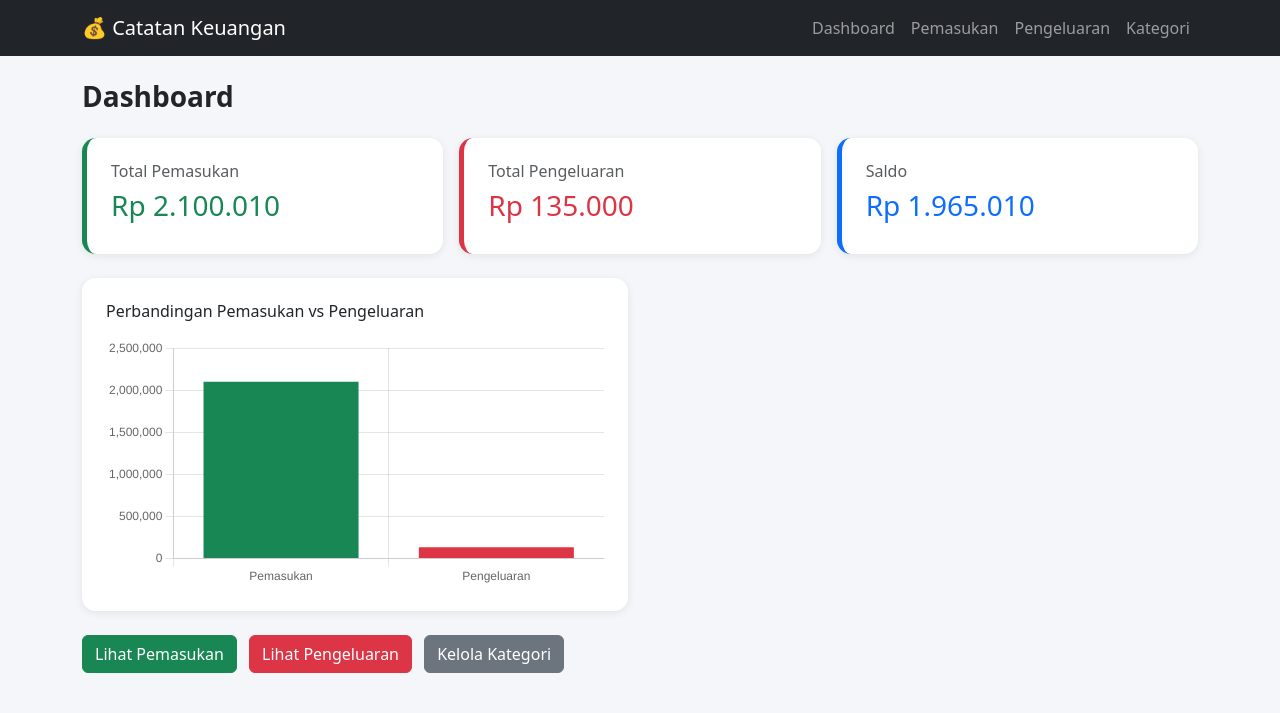
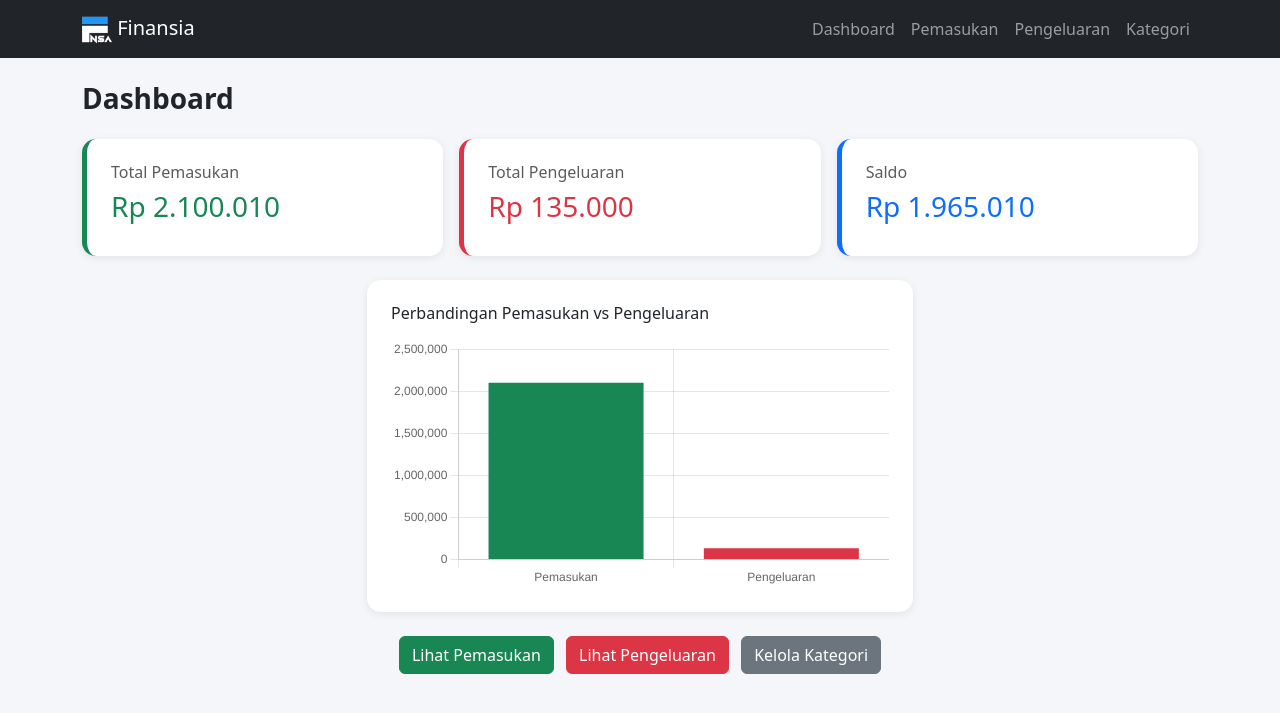
Before and after one commit to frashsym/Finansia, a PHP site: page / in a window 1280 px wide. Shown: the top 713 px of the page. Run offline with PHP 8.4, Linux system fonts and the light colour scheme; data comes from the database, SQL or seed files in the repository.

Commit message:
done banget

```diff
--- a/config/navbar.php
+++ b/config/navbar.php
@@ -1,6 +1,7 @@
 <nav class="navbar navbar-expand-lg navbar-dark bg-dark mb-4">
     <div class="container">
-        <a class="navbar-brand" href="<?= $base ?>index.php">💰 Catatan Keuangan</a>
+        <a class="navbar-brand" href="<?= $base ?>index.php">
+            <img src="<?= $base ?>assets/fnsa.png" style="width: 30px; height: 30px;" alt="Logo"> Finansia </a>
         <button class="navbar-toggler" type="button" data-bs-toggle="collapse" data-bs-target="#navbarMenu">
             <span class="navbar-toggler-icon"></span>
         </button>
--- a/index.php
+++ b/index.php
@@ -5,12 +5,12 @@ $base = "";
 // Ambil total pemasukan
 $query1 = mysqli_query($koneksi, "SELECT SUM(jumlah) AS total FROM pemasukan");
 $row1 = mysqli_fetch_assoc($query1);
-$total_pemasukan = $row1['total'] ? $row1['total'] : 0;
+$total_pemasukan = $row1['total'] ?? 0;
 
 // Ambil total pengeluaran
 $query2 = mysqli_query($koneksi, "SELECT SUM(jumlah) AS total FROM pengeluaran");
 $row2 = mysqli_fetch_assoc($query2);
-$total_pengeluaran = $row2['total'] ? $row2['total'] : 0;
+$total_pengeluaran = $row2['total'] ?? 0;
 
 // Hitung saldo
 $saldo = $total_pemasukan - $total_pengeluaran;
@@ -60,7 +60,7 @@ $saldo = $total_pemasukan - $total_pengeluaran;
         </div>
     </div>
 
-    <div class="row mt-4">
+    <div class="row mt-4 justify-content-center">
         <div class="col-md-6">
             <div class="card-chart">
                 <h6 class="mb-3">Perbandingan Pemasukan vs Pengeluaran</h6>
@@ -69,7 +69,7 @@ $saldo = $total_pemasukan - $total_pengeluaran;
         </div>
     </div>
 
-    <div class="mt-4 mb-5">
+    <div class="mt-4 mb-5 text-center">
         <a href="pages/pemasukan/index.php" class="btn btn-success me-2">Lihat Pemasukan</a>
         <a href="pages/pengeluaran/index.php" class="btn btn-danger me-2">Lihat Pengeluaran</a>
         <a href="pages/kategori/index.php" class="btn btn-secondary">Kelola Kategori</a>
```
Also changed, not shown: assets/fnsa.png (added).
